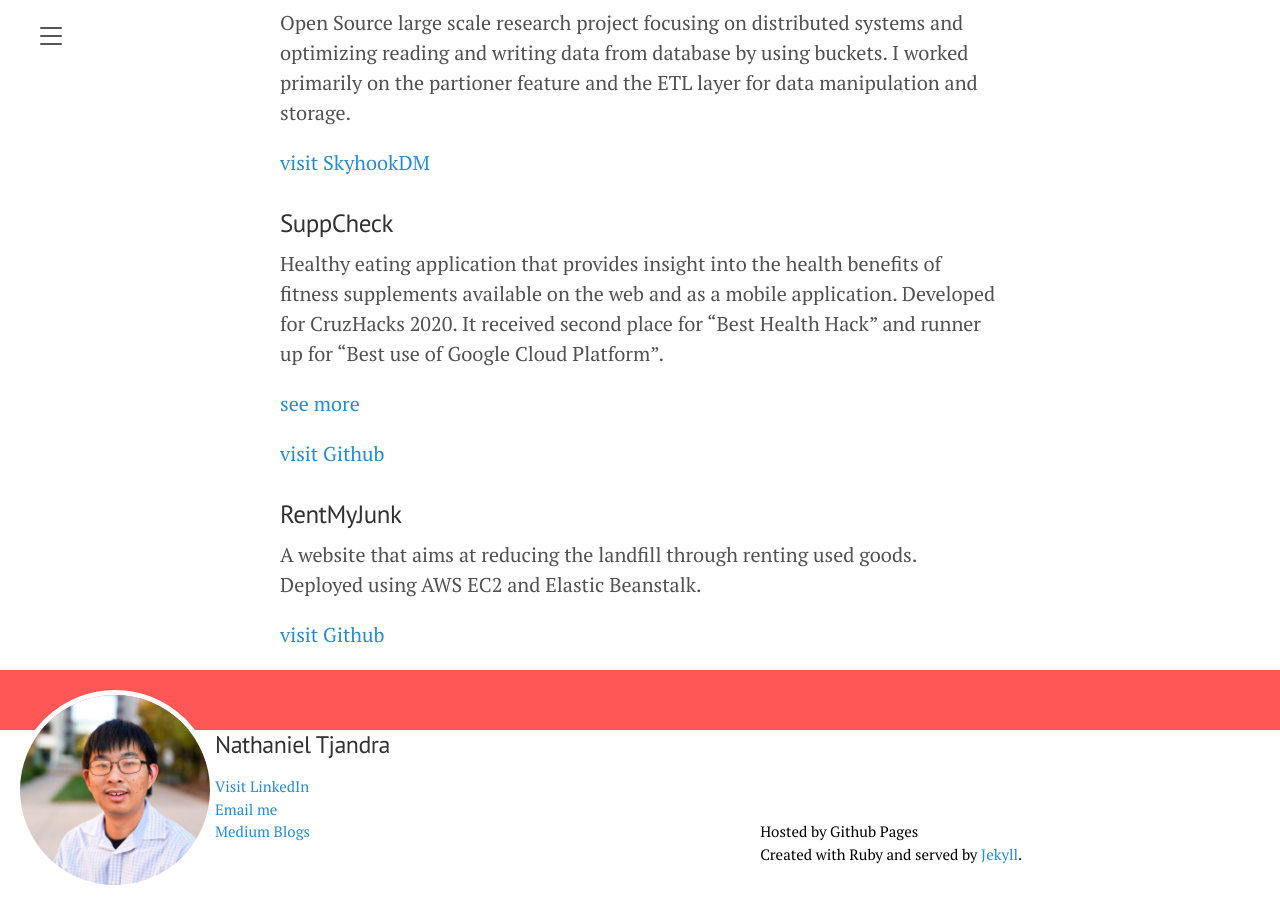
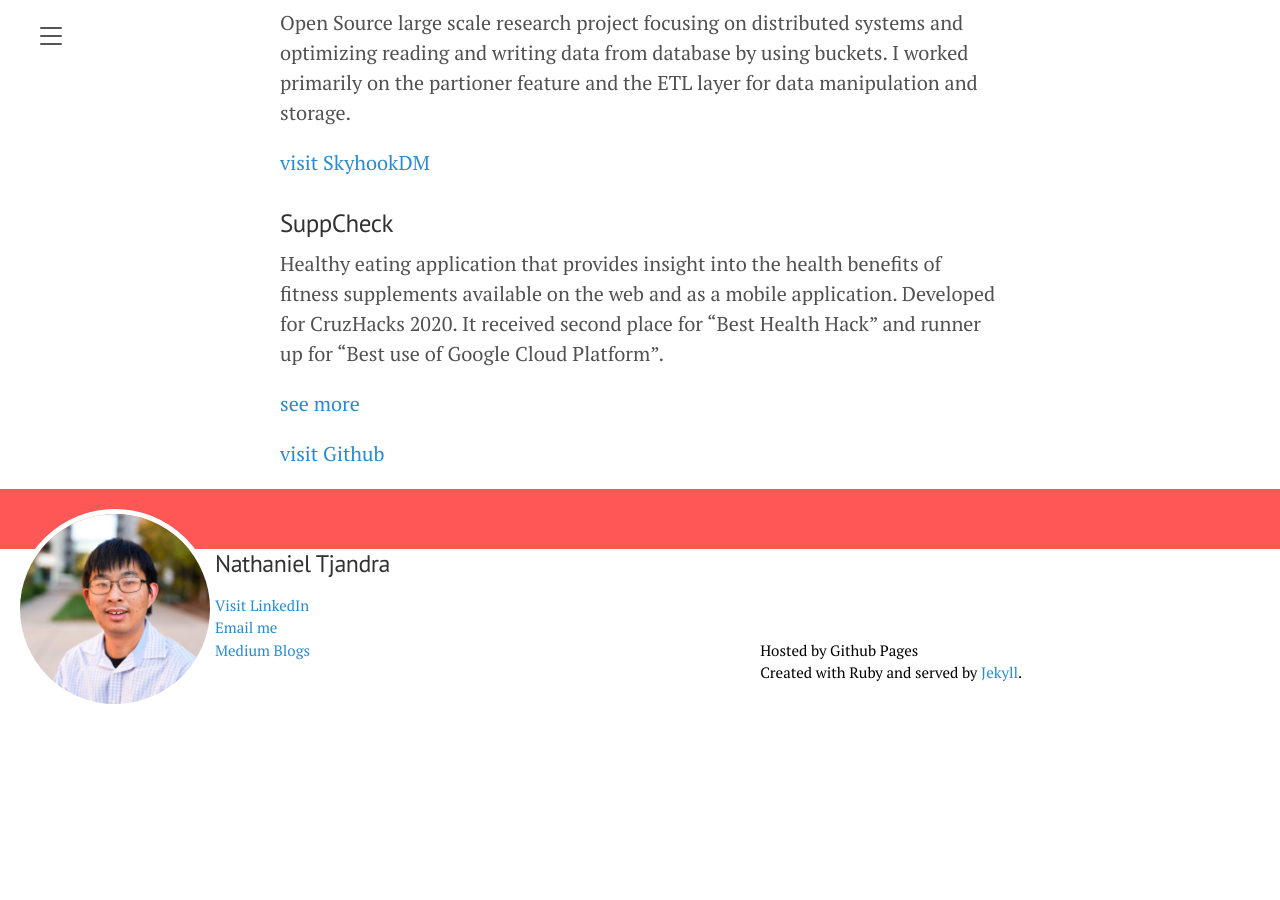
Before and after one commit to ntjandra/ntjandra.github.io, a Jekyll site: the page built from projects.md, in a window 1280 px wide and 900 px high, scrolled down 1311 px. Built offline with Jekyll 4.4.1, drawn with Linux system fonts in a browser that asks for light colours; after the commit the page ends 2030 px from its top, so only the background shows below that.

Commit message:
Remove experimental code.

```diff
--- a/_layouts/default.html
+++ b/_layouts/default.html
@@ -5,7 +5,6 @@
   {% include head.html %}
 
   <body>
-    {% include ai-me.html %}
     <!-- Adds a sidebar object -->
     {% include sidebar.html %}
 
@@ -28,7 +27,5 @@
     <!-- Allows the sidebar to collapse  -->
     <label for="sidebar-checkbox" class="sidebar-toggle"></label>
     <script src='{{ site.baseurl }}/assets/js/script.js'></script>
-    <!-- Imports for Amy -->
-    {% include use-tensor.html %}
   </body>
 </html>
--- a/projects.md
+++ b/projects.md
@@ -43,7 +43,7 @@ Healthy eating application that provides insight into the health benefits of fit
 
 [visit Github](https://github.com/dref11/SuppCheck)
 
-### RentMyJunk
+<!-- ### RentMyJunk
 A website that aims at reducing the landfill through renting used goods. Deployed using AWS EC2 and Elastic Beanstalk.
 
-[visit Github](https://github.com/ntjandra/cse115a)
+[visit Github](https://github.com/ntjandra/cse115a) -->
```
Also changed, not shown: _data/projects.yml (+6 -2 lines).
